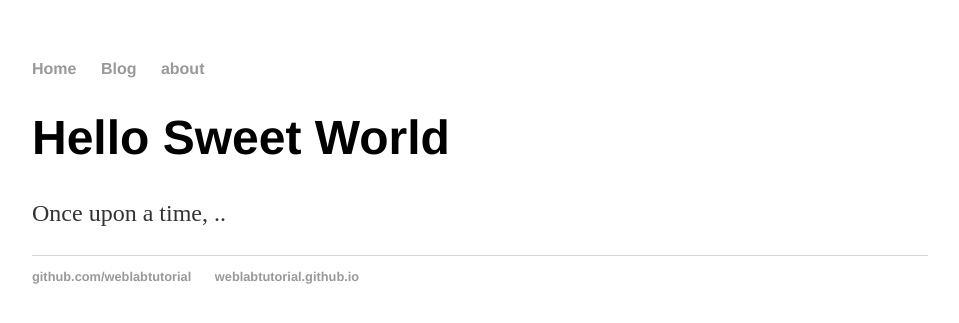
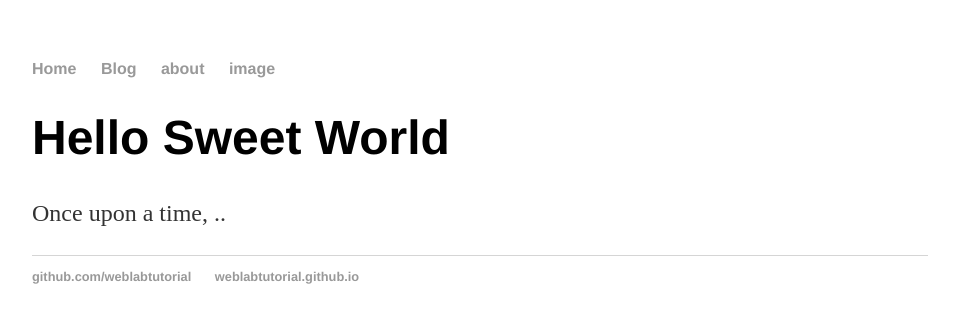
Before and after one commit to Nimmbo02/Nimmbo02.github.io, a Jekyll site: the page built from index.html, in a window 1280 px wide. Shown: the top 323 px of the page, without its empty margins (160-1119 px from the left). Built offline with Jekyll 4.4.1, drawn with Linux system fonts in a browser that asks for light colours.

Commit message:
Update default.html

```diff
--- a/_layouts/default.html
+++ b/_layouts/default.html
@@ -11,6 +11,7 @@
         <li><a href="/">Home</a></li>
         <li><a href="/blog">Blog</a></li>
          <li><a href="/about">about</a></li>
+          <li><a href="/image">image</a></li>
       </ul>
     </nav>
     <div class="container">
```
